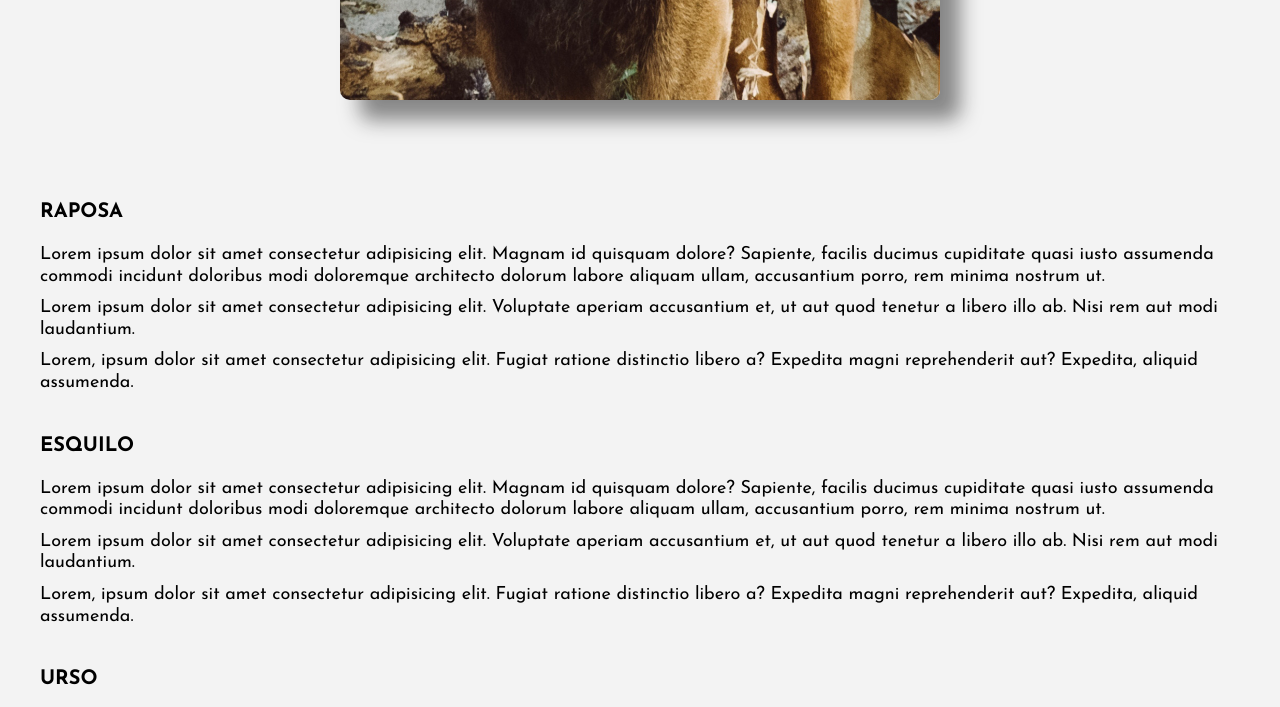
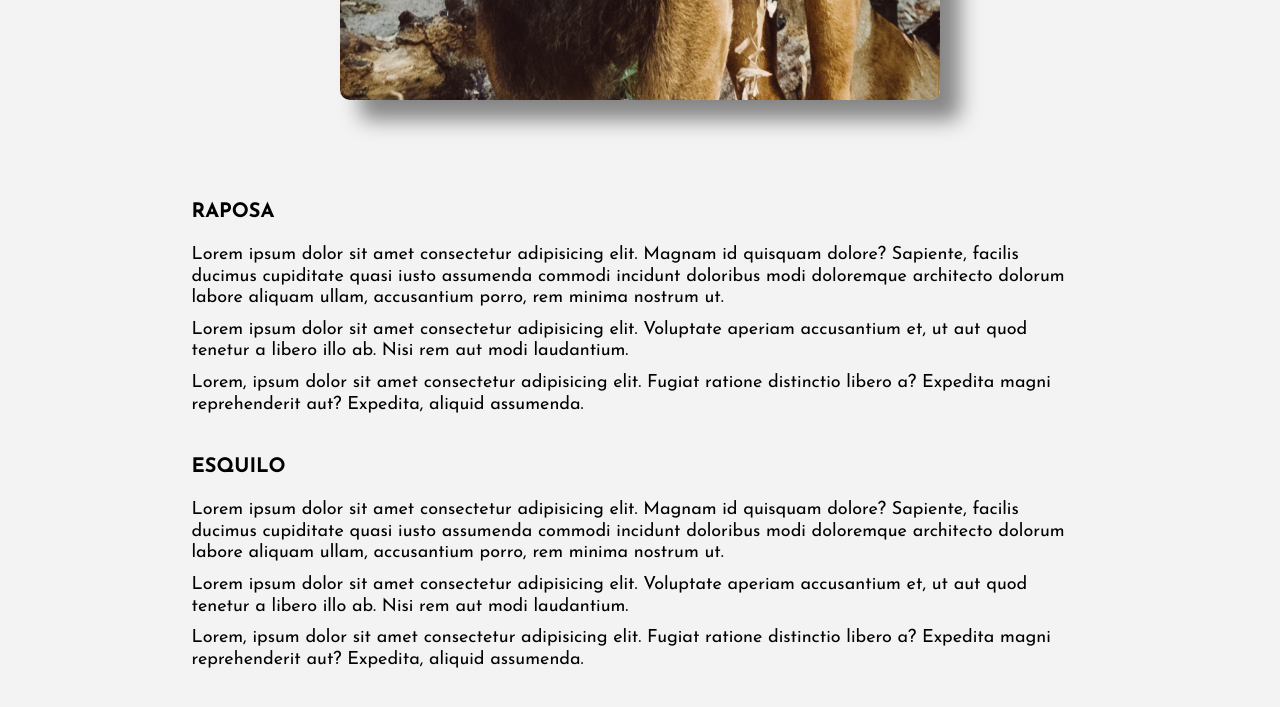
Before and after one commit to cunham4theus/animaisfantasticos, a website: page index.html in a window 1280 px wide. Shown: the part 5420-6127 px from the top of the page. Drawn offline with Linux system fonts and the light colour scheme.

Commit message:
animais descrição

```diff
--- a/assets/scss/_animais.scss
+++ b/assets/scss/_animais.scss
@@ -44,6 +44,7 @@
 
   &-descricao {
     padding: 4rem;
+    max-width: 80ch;
 
     h2 {
       margin-top: 4rem;
```
Also changed, not shown: assets/css/style.css, 1 other file.
